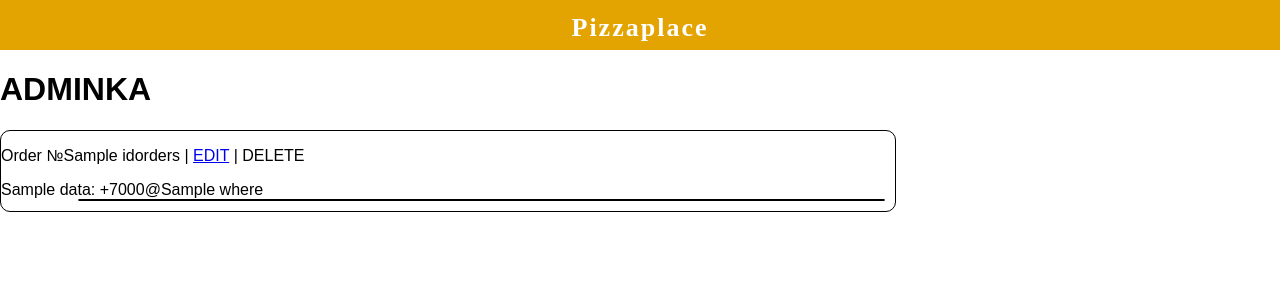
After one commit to aicsoonw/pizzaplace, a Laravel app: template app/resources/views/admin.blade.php in a window 1280 px wide. The commit adds this page. Shown: the top 300 px of the page. Run offline with Laravel 9, Linux system fonts and the light colour scheme; data comes from the database, SQL or seed files in the repository; the template is opened without the code that fills it: most values are stand-ins (such as "Sample title", 1, 10 or a date in 2020).

Commit message:
admin page first try

```diff
--- a/app/app/Http/Controllers/createOrderController.php
+++ b/app/app/Http/Controllers/createOrderController.php
@@ -17,9 +17,7 @@ class createOrderController extends Controller
         $order->phone = $request->phone;
 
         $order->save();
-
         $freshOrder0 = $order->fresh();
-
         echo $freshOrder0->idorders . "\r\n";
 
         $cartDESERT = json_decode(json_decode($request->cart)) ; // cart deserialized
@@ -28,6 +26,7 @@ class createOrderController extends Controller
             if ($cartitem->count > 0) {                                             // если у объекта корзины колво больше 0
 
                 echo $cartitem->name . ": " . $cartitem->count . "\r\n";
+                $itemno = 0;
                 foreach (Item::where('name', $cartitem->name)->get() as $items) {   // пытаемся найти id
                     $itemno = $items->iditems;
                 }
--- a/app/app/Models/CartDB.php
+++ b/app/app/Models/CartDB.php
@@ -5,11 +5,15 @@ namespace App\Models;
 use Illuminate\Database\Eloquent\Factories\HasFactory;
 use Illuminate\Database\Eloquent\Model;
 
+/**
+ * @property mixed order_id
+ * @property mixed item_id
+ * @property mixed qnt
+ */
 class CartDB extends Model
 {
     use HasFactory;
 
     protected $table = 'carts';
     protected $primaryKey = 'id';
-
 }
--- a/app/app/Models/Order.php
+++ b/app/app/Models/Order.php
@@ -5,6 +5,12 @@ namespace App\Models;
 use Illuminate\Database\Eloquent\Factories\HasFactory;
 use Illuminate\Database\Eloquent\Model;
 
+/**
+ * @property mixed idorders
+ * @property mixed name
+ * @property mixed where
+ * @property mixed phone
+ */
 class Order extends Model
 {
     use HasFactory;
--- a/app/public/qs/cartManipulations.js
+++ b/app/public/qs/cartManipulations.js
@@ -2,7 +2,7 @@ function cartItemIncr(itemInput){
     const cartObj = JSON.parse(localStorage.getItem('cart'));
 
     for (let i in cartObj) {
-        if (cartObj[i]['name'] == itemInput) {
+        if (cartObj[i]['name'] === itemInput) {
             cartObj[i]['count'] = cartObj[i]['count'] + 1;
         }
     }
@@ -16,7 +16,7 @@ function cartItemDecr(itemInput){
     const cartObj = JSON.parse(localStorage.getItem('cart'));
 
     for (let i in cartObj) {
-        if (cartObj[i]['name'] == itemInput) {
+        if (cartObj[i]['name'] === itemInput) {
             cartObj[i]['count'] = cartObj[i]['count'] - 1;
         }
     }
@@ -31,7 +31,7 @@ function checkCartForEmpty(){
 
     length = cartObj.length;
 
-    var counter=0;
+    let counter = 0;
 
     for (let i in cartObj) {
         if (cartObj[i]['count'] < 1) {
@@ -42,6 +42,8 @@ function checkCartForEmpty(){
     if (counter === length){
         return true;
     }
+
+    return false;
 }
 
 function clearItem(itemnameIn){
@@ -62,10 +64,22 @@ function addToCart(itemNameInput = 'pepperoni-pizza'){
     const cartObj = JSON.parse(localStorage.getItem('cart'));
 
     for (let i in cartObj){
-        if (cartObj[i]['name'] == itemNameInput) {
+        if (cartObj[i]['name'] === itemNameInput) {
             cartObj[i]['count'] = cartObj[i]['count'] + 1;
         }
     }
 
     localStorage.setItem('cart', JSON.stringify(cartObj));
 }
+
+function viewTotal(){
+    const cartObj = JSON.parse(localStorage.getItem('cart'));
+
+    let sum = 0;
+
+    for (let i in cartObj) {
+        sum += ((cartObj[i]['price'] * 100) * cartObj[i]['count']) / 100;
+    }
+
+    return sum;
+}
--- a/app/public/qs/renderCart.js
+++ b/app/public/qs/renderCart.js
@@ -1,7 +1,7 @@
 function renderCart(){
-    document.getElementById('cart').innerHTML = '';
+    // document.getElementById('cart').innerHTML = '';
 
-    cartObj = JSON.parse(localStorage.getItem('cart'));
+    const cartObj = JSON.parse(localStorage.getItem('cart'));
 
     for (let i in cartObj) {
         if (cartObj[i]['count'] > 0) {
@@ -13,12 +13,12 @@ function renderCart(){
 function renderCartOrderPage(){
     document.getElementById('cartDisplayOrderPage').innerHTML = '';
 
-    cartObj = JSON.parse(localStorage.getItem('cart'));
+    const cartObj = JSON.parse(localStorage.getItem('cart'));
 
     for (let i in cartObj) {
         if (cartObj[i]['count'] > 0) {
             document.getElementById('cartDisplayOrderPage').innerHTML += `
-                <div id="singleItem">
+                <div class="singleItem">
                     <p>
                         ${cartObj[i]['name']}
                         <button onclick="cartItemIncr('${cartObj[i]['name']}')">+</button>
@@ -30,4 +30,16 @@ function renderCartOrderPage(){
             `;
         }
     }
+
+    // if (checkCartForEmpty()) {
+    //     return 0;
+    // }
+
+    document.getElementById('cartDisplayOrderPage').innerHTML += `
+        <div id="cartTotal">
+            <p>
+                Сумма к оплате: ${ viewTotal() } ₽
+            </p>
+        </div>
+    `;
 }
--- a/app/public/styles/customstylesTEST.css
+++ b/app/public/styles/customstylesTEST.css
@@ -116,3 +116,16 @@ body {
     padding: 0;
     list-style-type: none;
 }
+
+.test-box{
+    width: 70vw;
+    border: 1px solid black;
+    border-radius: 10px;
+}
+.test-order-items{
+    border: 1px solid black;
+    border-radius: 10px;
+    margin-left: 6vw;
+    margin-right: 10px;
+    margin-bottom: 10px;
+}
--- /dev/null
+++ b/app/resources/views/admin.blade.php
@@ -0,0 +1,44 @@
+@extends('layouts.store')
+
+@section('title', 'Pizzaplace! ADMIN')
+
+@section('content')
+    <h1>ADMINKA</h1>
+    <div class="test-box">
+        @foreach($data as $items)
+            <p>Order №{{$items->idorders}} | <a href="/admin/{{$items->idorders}}">EDIT</a> | DELETE</p>
+{{--            {{$items->idorders}}:--}}
+            {{$items->name}}: +7{{ $items->phone }}{{'@'}}{{ $items->where }}<br>
+            <div class="test-order-items">
+                @php
+                    $order_item = App\Models\CartDB::where('order_id', $items->idorders)->select('item_id', 'qnt')->get();
+
+                    foreach ($order_item as $item) {
+                        $itemz = App\Models\Item::where('iditems', $item->item_id)->select('name')->get()->first();
+                        echo "<p>" . $itemz->name . ": " . $item->qnt . "<p>";
+                    }
+
+                @endphp
+            </div>
+
+        @endforeach
+
+{{--        <p>Order №2 | EDIT | DELETE</p>--}}
+{{--        <div class="test-order-items">--}}
+{{--            <p>Item?</p>--}}
+{{--            <p>Item?</p>--}}
+{{--            <p>Item?</p>--}}
+{{--            <p>TOTAL?</p>--}}
+{{--        </div>--}}
+
+
+{{--        <p>Order №3 | EDIT | DELETE</p>--}}
+{{--        <div class="test-order-items">--}}
+{{--            <p>Item?</p>--}}
+{{--            <p>Item?</p>--}}
+{{--            <p>Item?</p>--}}
+{{--            <p>TOTAL?</p>--}}
+{{--        </div>--}}
+
+    </div>
+@endsection
--- a/app/resources/views/layouts/store.blade.php
+++ b/app/resources/views/layouts/store.blade.php
@@ -8,7 +8,6 @@
     <meta http-equiv="X-UA-Compatible" content="ie=edge">
     <link href="/styles/customstylesTEST.css" rel="stylesheet">
     <script src="qs/getItemsAJAXLogic.js"></script>
-    <script src="qs/getCartFromLS.js"></script>
     <script src="qs/loadInitialCartToLS.js"></script>
     <script src="qs/clearCart.js"></script>
     <script src="qs/renderCart.js"></script>
--- a/app/routes/web.php
+++ b/app/routes/web.php
@@ -5,6 +5,7 @@ use App\Http\Controllers\cartDisplay;
 use App\Http\Controllers\showPizzaCardController;
 use App\Http\Controllers\showStoreFrontController;
 use App\Http\Controllers\storeFronTestController;
+use \App\Http\Controllers\adminPageController;
 
 /*
 |--------------------------------------------------------------------------
@@ -30,3 +31,8 @@ Route::get('/order', [\App\Http\Controllers\orderPageController::class, 'index']
 
 // posting / inserting data to DB
 Route::post('/postOrder', [\App\Http\Controllers\createOrderController::class, 'init']);
+
+//test rout for our admin page
+Route::get('/admin', [adminPageController::class, 'view']);
+
+Route::get('/admin/{id}', [adminPageController::class, 'show']);
```
Also changed, not shown: app/app/Http/Controllers/adminPageController.php (added, +45 -0 lines).
